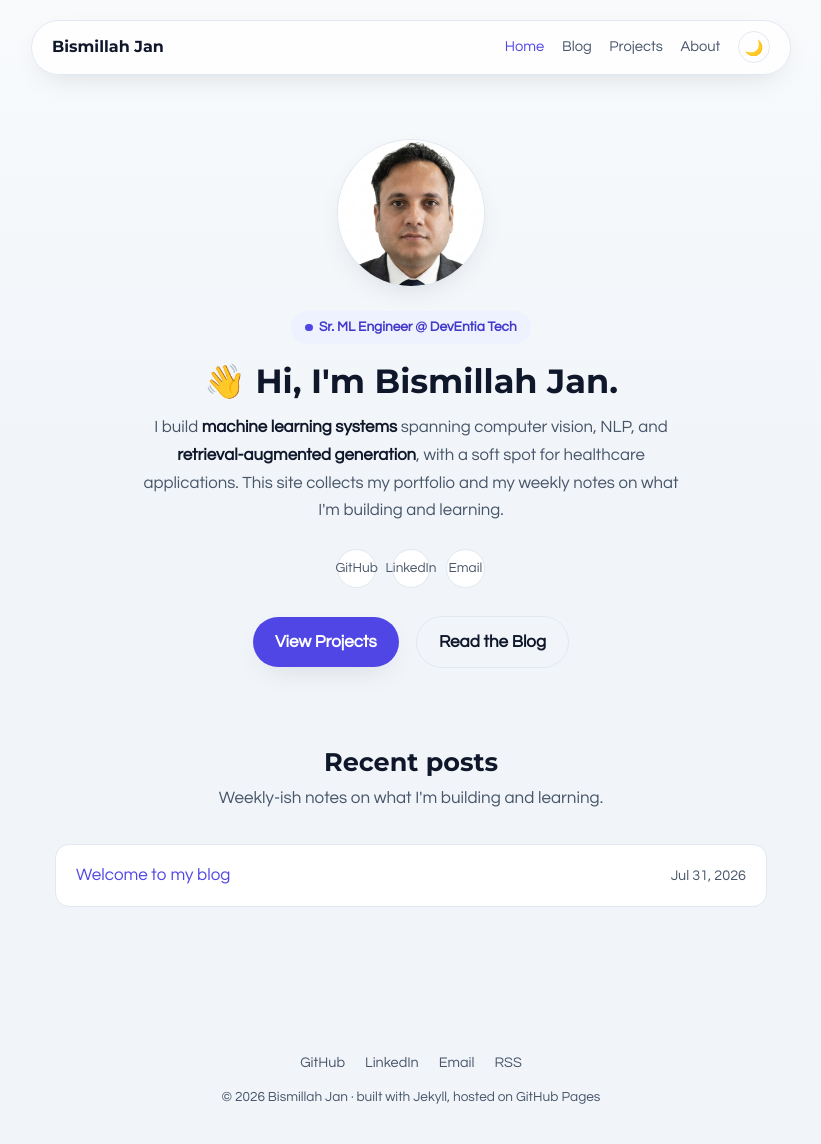
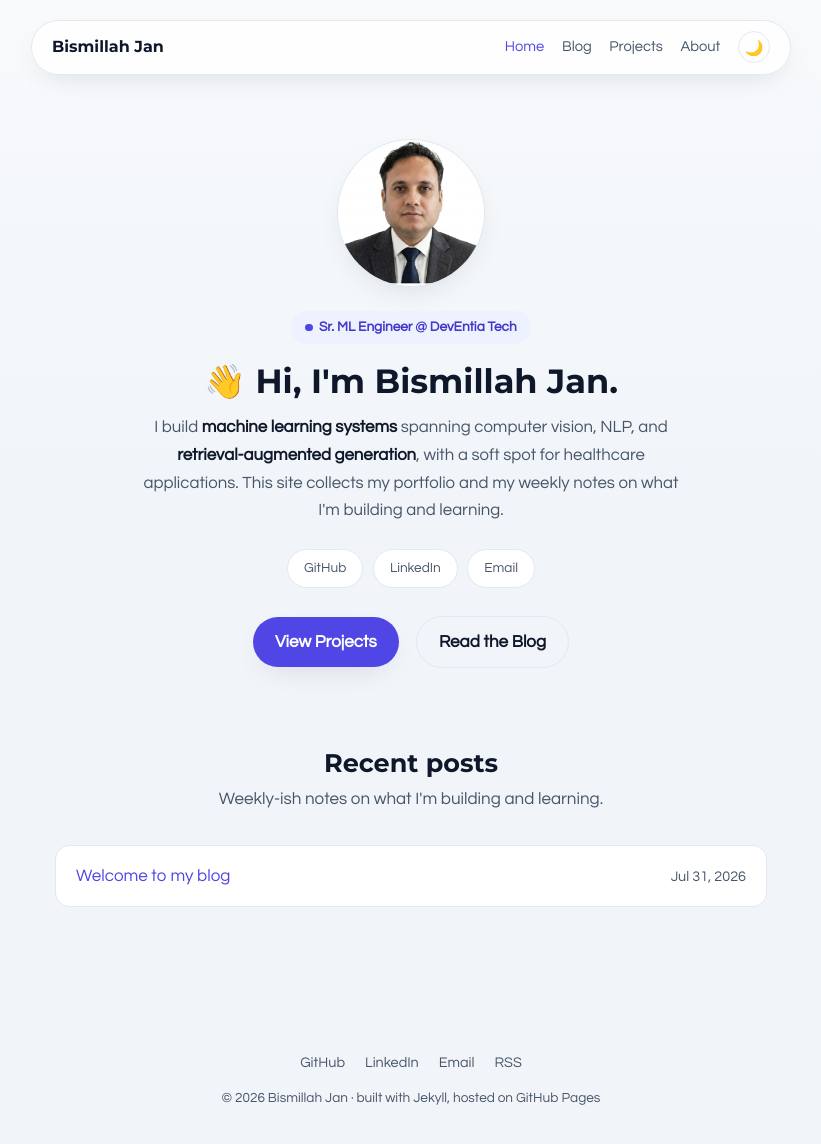
Before and after one commit to Bismillah-Jan/bismillah-jan.github.io, a Jekyll site: the page built from index.html, in a window 1280 px wide and 1157 px high. Shown: the top 1144 px of the window, without its empty margins (229-1050 px from the left). Built offline with Jekyll 4.4.1, drawn with Linux system fonts in a browser that asks for light colours.

Commit message:
Zoom out avatar crop and fix social link button styling
Avatar crop was too tight; widened it to show more headroom and
shoulders. The GitHub/LinkedIn/Email links in the hero were forced
into fixed circular buttons sized for icons, which broke with full
text labels — switched to auto-width pill buttons that fit the text.

```diff
--- a/assets/css/style.scss
+++ b/assets/css/style.scss
@@ -216,20 +216,22 @@ main.wrap {
 .socials {
   display: flex;
   justify-content: center;
-  gap: 1rem;
+  flex-wrap: wrap;
+  gap: 0.6rem;
   margin-bottom: 1.75rem;
 }
 .socials a {
   display: inline-flex;
   align-items: center;
   justify-content: center;
-  width: 2.4rem;
-  height: 2.4rem;
+  padding: 0.45rem 1rem;
   border: 1px solid var(--border);
-  border-radius: 50%;
+  border-radius: 999px;
   color: var(--text-muted);
   background: var(--card-bg);
   font-size: 0.85rem;
+  font-weight: 500;
+  white-space: nowrap;
 }
 .socials a:hover {
   color: var(--accent);
```
Also changed, not shown: assets/images/profile.png.
